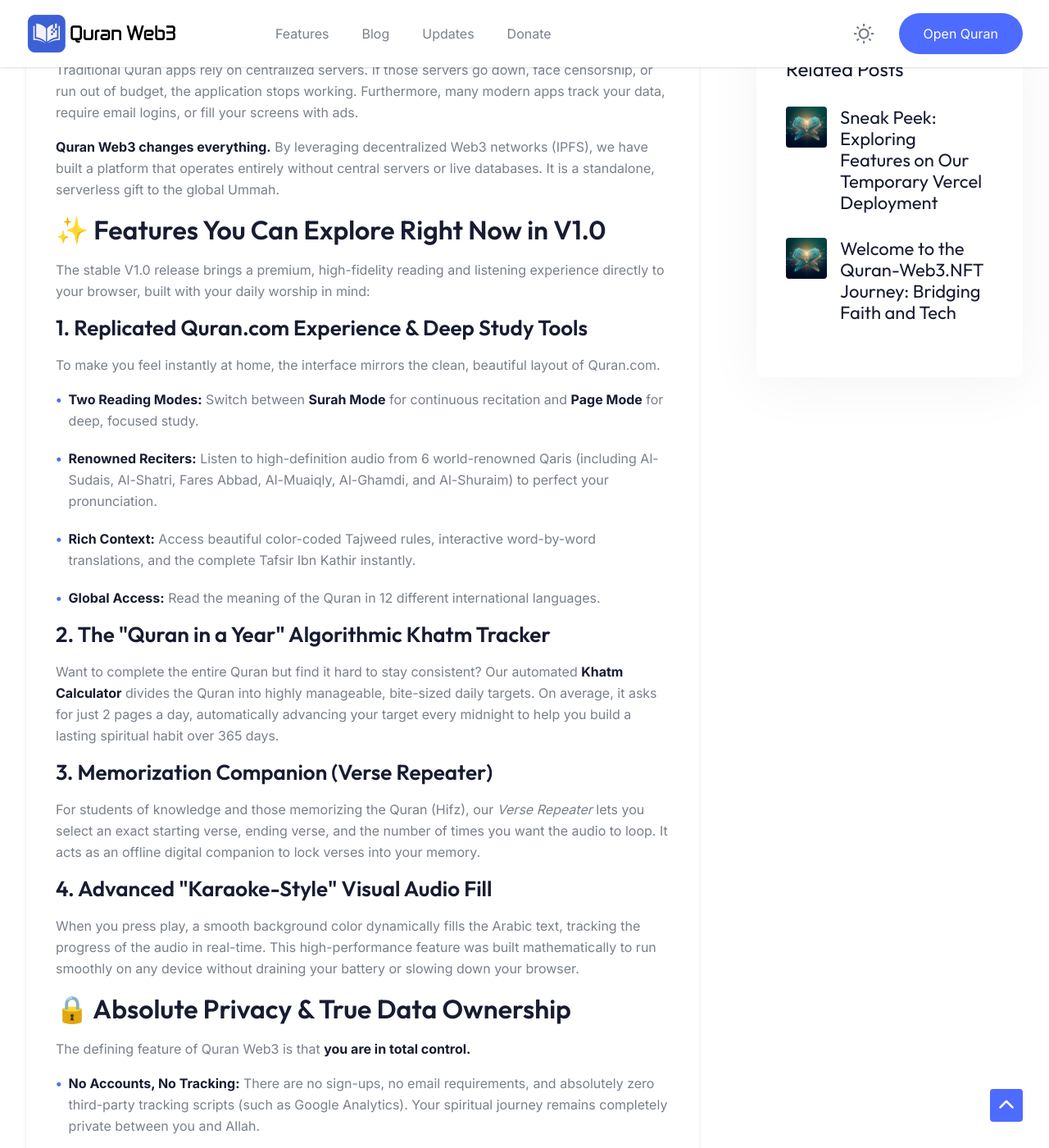
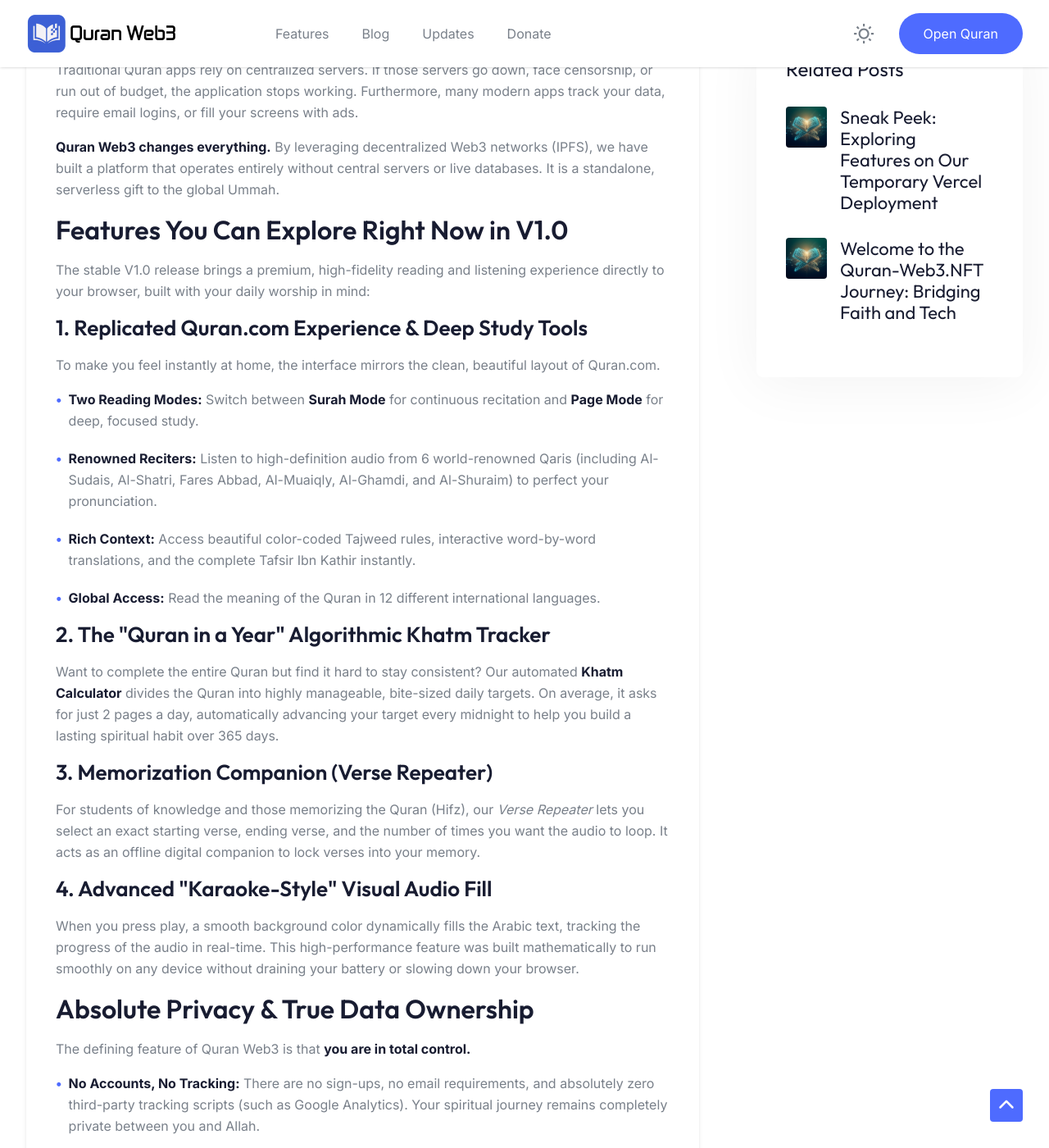
Before and after one commit to quran-web3/quran-web3.github.io, a Jekyll site: the page built from _posts/2026-09-24-announcing-quran-web3-v1-0.md, in a window 1280 px wide and 1400 px high, scrolled down 1515 px. Shown: the whole window at 82% size. Built offline with Jekyll 4.4.1, drawn with Linux system fonts in a browser that asks for light colours; comment, search, counter and statistics services are not loaded; some of the changed text lies outside the part shown.

Commit message:
Update 2026-09-24-announcing-quran-web3-v1-0.md

```diff
--- a/_posts/2026-09-24-announcing-quran-web3-v1-0.md
+++ b/_posts/2026-09-24-announcing-quran-web3-v1-0.md
@@ -17,7 +17,7 @@
 
 <p class="dk pk ac"><strong class="gk kk wm">Quran Web3 changes everything.</strong> By leveraging decentralized Web3 networks (IPFS), we have built a platform that operates entirely without central servers or live databases. It is a standalone, serverless gift to the global Ummah.</p>
 
-<h2 class="sj ck fk kk wm ac">✨ Features You Can Explore Right Now in V1.0</h2>
+<h2 class="sj ck fk kk wm ac">Features You Can Explore Right Now in V1.0</h2>
 
 <p class="dk pk ac">The stable V1.0 release brings a premium, high-fidelity reading and listening experience directly to your browser, built with your daily worship in mind:</p>
 
@@ -64,7 +64,7 @@
 
 <p class="dk pk ac">When you press play, a smooth background color dynamically fills the Arabic text, tracking the progress of the audio in real-time. This high-performance feature was built mathematically to run smoothly on any device without draining your battery or slowing down your browser.</p>
 
-<h2 class="sj ck fk kk wm ac">🔒 Absolute Privacy & True Data Ownership</h2>
+<h2 class="sj ck fk kk wm ac">Absolute Privacy & True Data Ownership</h2>
 
 <p class="dk pk ac">The defining feature of Quran Web3 is that <strong class="gk kk wm">you are in total control.</strong></p>
 
@@ -89,7 +89,7 @@
   </li>
 </ul>
 
-<h2 class="sj ck fk kk wm ac">🌍 Access the Live Stable Platforms</h2>
+<h2 class="sj ck fk kk wm ac">Access the Live Stable Platforms</h2>
 
 <p class="dk pk ac">The stable platform is currently live and ready for use across two primary digital gateway entries:</p>
 
@@ -110,8 +110,8 @@
 
 <blockquote class="hh rm _g ch pm sg ci ic" style="border-left: 4px solid #4E6BFF; padding-left: 20px;">
   <p class="dk pk ik yb"><span class="ak pk qk"><strong class="gk kk wm">Note:</strong> The decentralized P2P archive is currently hosted on a free experimental testing tier (Lighthouse). Due to public gateway routing limits, the IPFS node may experience minor loading delays for audio and translations compared to our lightning-fast Vercel deployment above.</span></p>
-</blockquote>
-<h2 class="sj ck fk kk wm ac">🛡️ Built-in Content Guard</h2>
+</blockquote><br>
+<h2 class="sj ck fk kk wm ac">Built-in Content Guard</h2>
 
 <p class="dk pk ac">Because the files on a decentralized network are open-source, anyone can copy them. To protect the global Muslim community from fake clones that might secretly alter the holy text or inject malicious tracking codes, the platform includes a built-in <strong class="gk kk wm">Cryptographic Security Guard</strong>. The moment our script detects that someone is using an unofficial, tampered copy, it automatically halts execution and safely redirects the user back to our verified official domain.</p>
 
```
